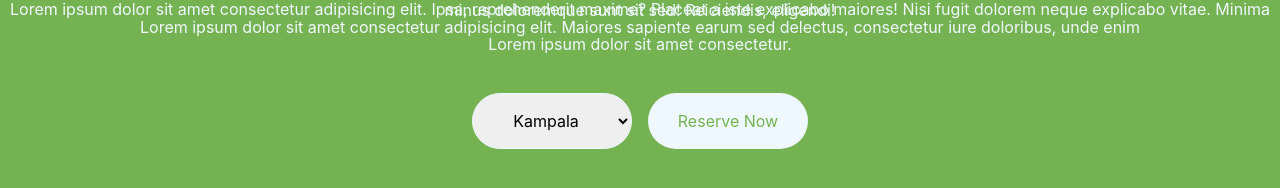
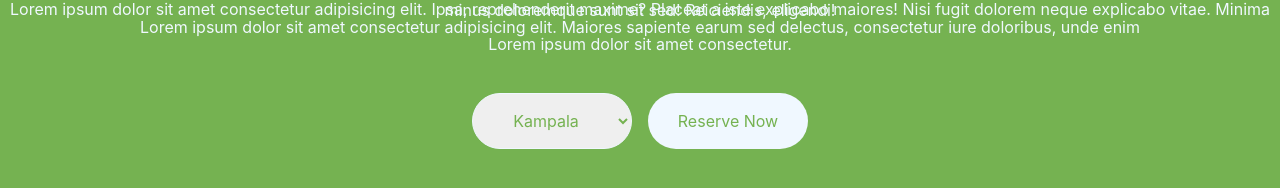
Before and after one commit to billionsjoel/dravel-app, a React (Create React App) app: page /reservation in a window 1280 px wide. Shown: the part 388-576 px from the top of the page. Built offline with nearby package versions, Linux system fonts and the light colour scheme.

Commit message:
Add text-color

```diff
--- a/src/scss/reservation.scss
+++ b/src/scss/reservation.scss
@@ -45,6 +45,7 @@
 			border-radius: 2rem;
 			width: 10rem;
 			text-align: center;
+			color: #75b251;
 		}
 
 		& > button {
```
